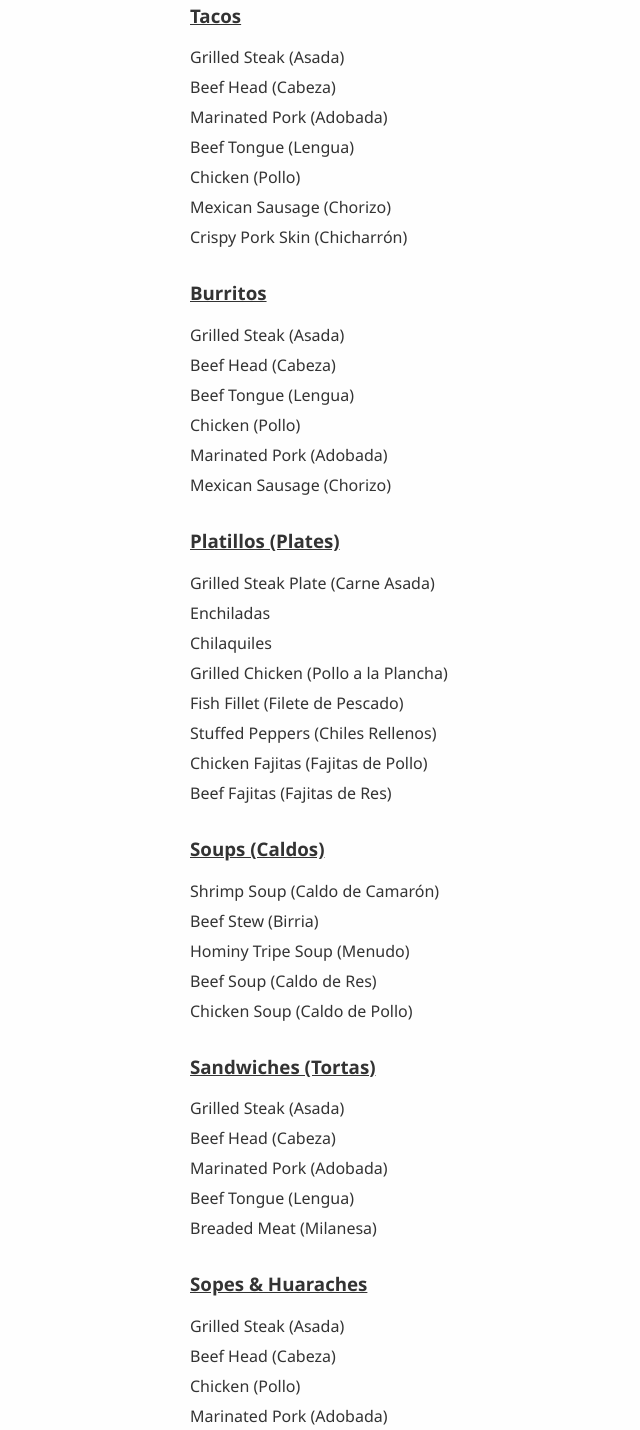
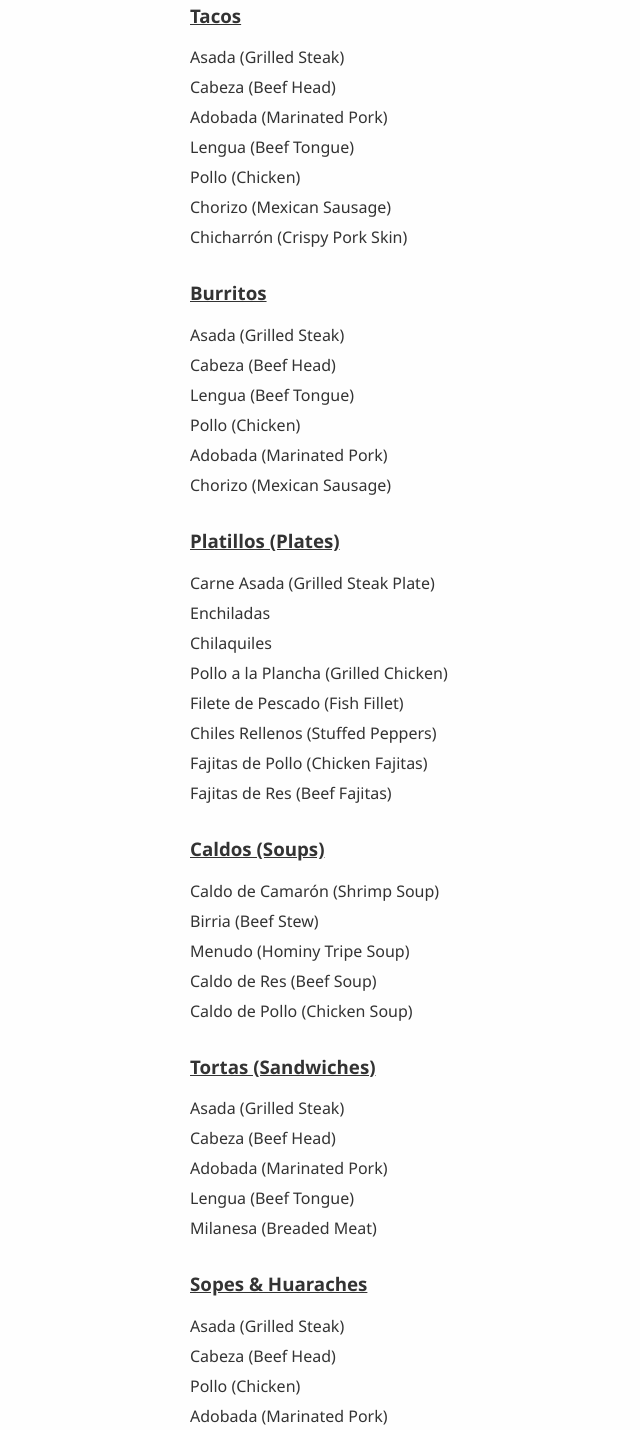
Before and after one commit to Juanaguilarx6/la-divina, a plain HTML site: page index.html in a window 1280 px wide. Shown: the part 312-1742 px from the top of the page, without its empty margins (0-640 px from the left). Drawn offline with Linux system fonts and the light colour scheme.

Commit message:
Update index.html

```diff
--- a/index.html
+++ b/index.html
@@ -1,4 +1,3 @@
-<!DOCTYPE html>
 <html lang="en">
 <head>
   <meta charset="UTF-8" />
@@ -77,71 +76,71 @@
     <div class="menu-section">
       <h3>Tacos</h3>
       <ul>
-        <li>Grilled Steak (Asada)</li>
-        <li>Beef Head (Cabeza)</li>
-        <li>Marinated Pork (Adobada)</li>
-        <li>Beef Tongue (Lengua)</li>
-        <li>Chicken (Pollo)</li>
-        <li>Mexican Sausage (Chorizo)</li>
-        <li>Crispy Pork Skin (Chicharr&oacute;n)</li>
+        <li>Asada (Grilled Steak)</li>
+        <li>Cabeza (Beef Head)</li>
+        <li>Adobada (Marinated Pork)</li>
+        <li>Lengua (Beef Tongue)</li>
+        <li>Pollo (Chicken)</li>
+        <li>Chorizo (Mexican Sausage)</li>
+        <li>Chicharr&oacute;n (Crispy Pork Skin)</li>
       </ul>
     </div>
 
     <div class="menu-section">
       <h3>Burritos</h3>
       <ul>
-        <li>Grilled Steak (Asada)</li>
-        <li>Beef Head (Cabeza)</li>
-        <li>Beef Tongue (Lengua)</li>
-        <li>Chicken (Pollo)</li>
-        <li>Marinated Pork (Adobada)</li>
-        <li>Mexican Sausage (Chorizo)</li>
+        <li>Asada (Grilled Steak)</li>
+        <li>Cabeza (Beef Head)</li>
+        <li>Lengua (Beef Tongue)</li>
+        <li>Pollo (Chicken)</li>
+        <li>Adobada (Marinated Pork)</li>
+        <li>Chorizo (Mexican Sausage)</li>
       </ul>
     </div>
 
     <div class="menu-section">
       <h3>Platillos (Plates)</h3>
       <ul>
-        <li>Grilled Steak Plate (Carne Asada)</li>
+        <li>Carne Asada (Grilled Steak Plate)</li>
         <li>Enchiladas</li>
         <li>Chilaquiles</li>
-        <li>Grilled Chicken (Pollo a la Plancha)</li>
-        <li>Fish Fillet (Filete de Pescado)</li>
-        <li>Stuffed Peppers (Chiles Rellenos)</li>
-        <li>Chicken Fajitas (Fajitas de Pollo)</li>
-        <li>Beef Fajitas (Fajitas de Res)</li>
+        <li>Pollo a la Plancha (Grilled Chicken)</li>
+        <li>Filete de Pescado (Fish Fillet)</li>
+        <li>Chiles Rellenos (Stuffed Peppers)</li>
+        <li>Fajitas de Pollo (Chicken Fajitas)</li>
+        <li>Fajitas de Res (Beef Fajitas)</li>
       </ul>
     </div>
 
     <div class="menu-section">
-      <h3>Soups (Caldos)</h3>
+      <h3>Caldos (Soups)</h3>
       <ul>
-        <li>Shrimp Soup (Caldo de Camar&oacute;n)</li>
-        <li>Beef Stew (Birria)</li>
-        <li>Hominy Tripe Soup (Menudo)</li>
-        <li>Beef Soup (Caldo de Res)</li>
-        <li>Chicken Soup (Caldo de Pollo)</li>
+        <li>Caldo de Camar&oacute;n (Shrimp Soup)</li>
+        <li>Birria (Beef Stew)</li>
+        <li>Menudo (Hominy Tripe Soup)</li>
+        <li>Caldo de Res (Beef Soup)</li>
+        <li>Caldo de Pollo (Chicken Soup)</li>
       </ul>
     </div>
 
     <div class="menu-section">
-      <h3>Sandwiches (Tortas)</h3>
+      <h3>Tortas (Sandwiches)</h3>
       <ul>
-        <li>Grilled Steak (Asada)</li>
-        <li>Beef Head (Cabeza)</li>
-        <li>Marinated Pork (Adobada)</li>
-        <li>Beef Tongue (Lengua)</li>
-        <li>Breaded Meat (Milanesa)</li>
+        <li>Asada (Grilled Steak)</li>
+        <li>Cabeza (Beef Head)</li>
+        <li>Adobada (Marinated Pork)</li>
+        <li>Lengua (Beef Tongue)</li>
+        <li>Milanesa (Breaded Meat)</li>
       </ul>
     </div>
 
     <div class="menu-section">
       <h3>Sopes & Huaraches</h3>
       <ul>
-        <li>Grilled Steak (Asada)</li>
-        <li>Beef Head (Cabeza)</li>
-        <li>Chicken (Pollo)</li>
-        <li>Marinated Pork (Adobada)</li>
+        <li>Asada (Grilled Steak)</li>
+        <li>Cabeza (Beef Head)</li>
+        <li>Pollo (Chicken)</li>
+        <li>Adobada (Marinated Pork)</li>
       </ul>
     </div>
   </section>
```
